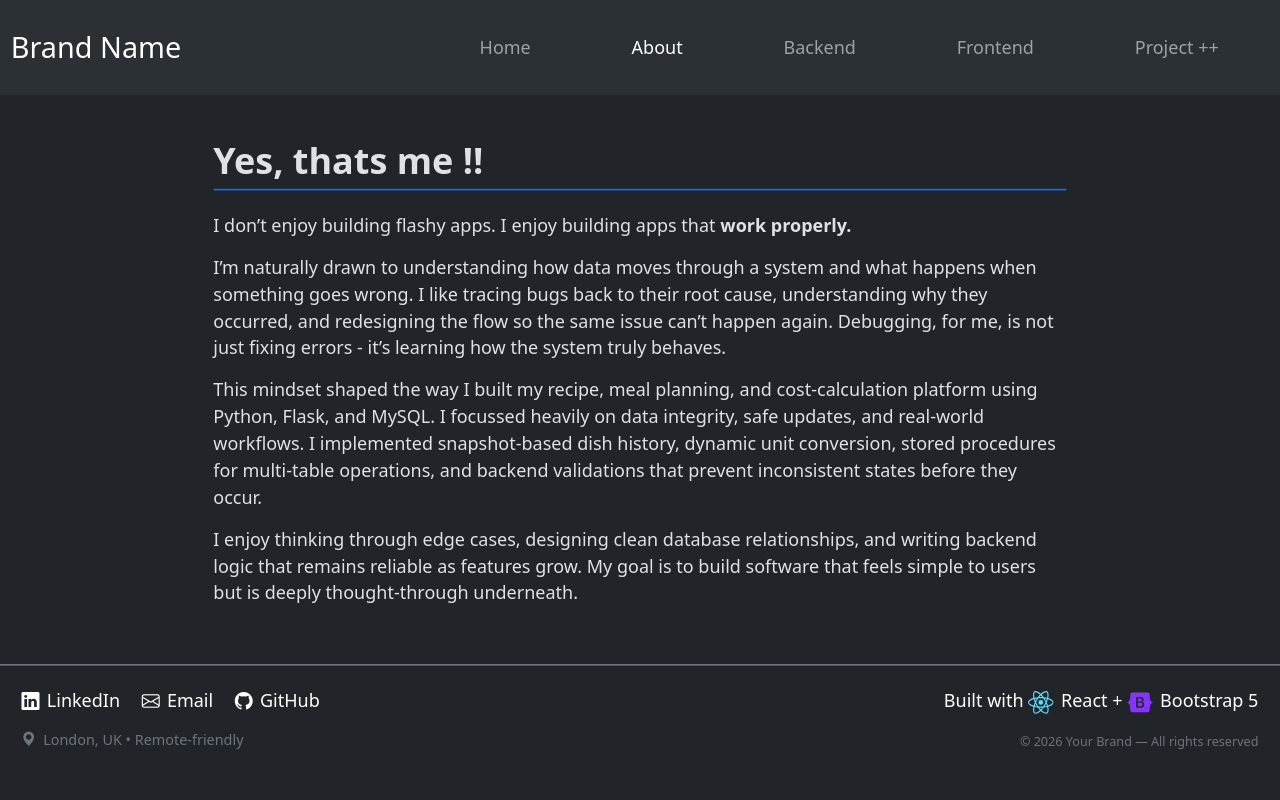
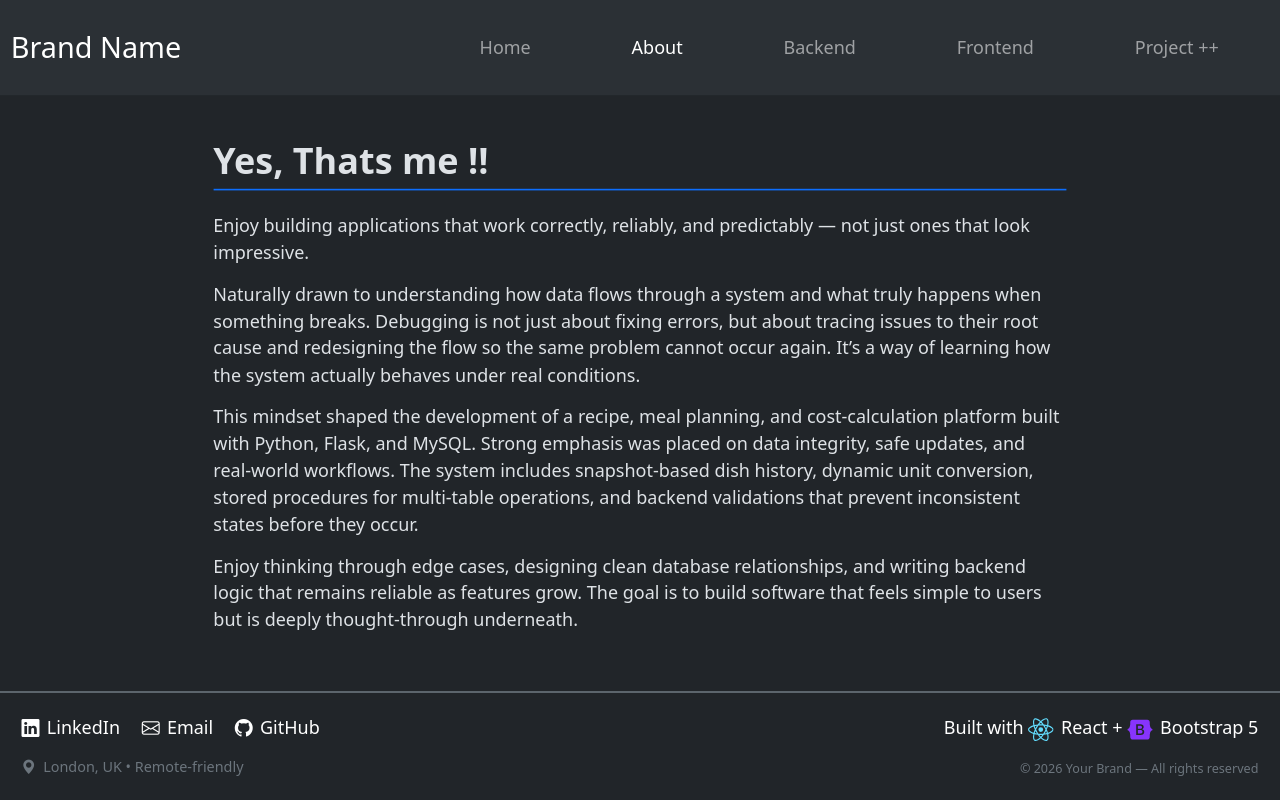
Before and after one commit to chiraggivan/react-portfolio, a React (Vite) app: page /react-portfolio/about in a window 1280 px wide. Built offline with nearby package versions, Linux system fonts and the light colour scheme.

Commit message:
made changes with respect to about me, and few css tweaks

```diff
--- a/src/App.css
+++ b/src/App.css
@@ -41,8 +41,8 @@ h1.name-heading,
   letter-spacing: -0.06em !important;
 }
 .icon-heading {
-  font-size: 5rem !important;
-  font-weight: 700 !important;
+  font-size: 3rem !important;
+  font-weight: 200 !important;
   line-height: 0.9 !important;
   color: #ea7602;
   letter-spacing: -0.06em !important;
@@ -156,6 +156,7 @@ html, body {
   margin: 0;
   padding: 0;
 }
+/* below css is to make the whole website to 80% zoom as in zoom out slightly */
 #root {                       /* or .app / main wrapper – the top-level React container */
   transform: scale(0.8);      /* 0.8 = 80% — try 0.82–0.85 if 0.8 feels too small */
   transform-origin: top left; /* keeps scaling from top-left corner */
--- a/src/components/stickyFooter.tsx
+++ b/src/components/stickyFooter.tsx
@@ -13,7 +13,7 @@ function StickyFooter({ children }: StickyFooterProps) {
       <div className="flex-grow-1">{children}</div>
       {/* Footer */}
       <footer className="d-flex flex-column flex-lg-row bg-dark text-white border-top border-2 border-secondary">
-        <div className="d-flex flex-column ms-4 me-auto mt-4 mb-lg-3">
+        <div className="d-flex flex-column ms-3 ms-lg-4 me-auto mt-4 mb-lg-3">
           {/* First row: Social links + icons */}
           <div className="d-flex flex-column flex-md-row justify-content-center justify-content-md-between align-items-center gap-4 mb-3">
             {/* You can wrap in me-auto if you want them pushed left on larger screens */}
--- a/src/pages/about.tsx
+++ b/src/pages/about.tsx
@@ -4,36 +4,37 @@ export default function About() {
       <div className="col-lg-2"></div>
       <div className="py-5 px-5 px-lg-0 col-lg-8">
         <h2 className="mb-4 border-bottom border-primary border-2 pb-2 fs-1">
-          Yes, thats me !!
+          Yes, Thats me !!
         </h2>
         <div
           className="fs-5"
           style={{ fontFamily: '"Cascadia Code", system-ui, sans-serif' }}
         >
           <p>
-            I don’t enjoy building flashy apps. I enjoy building apps that{" "}
-            <strong>work properly.</strong>
+            Enjoy building applications that work correctly, reliably, and
+            predictably — not just ones that look impressive.
           </p>
           <p>
-            I’m naturally drawn to understanding how data moves through a system
-            and what happens when something goes wrong. I like tracing bugs back
-            to their root cause, understanding why they occurred, and
-            redesigning the flow so the same issue can’t happen again.
-            Debugging, for me, is not just fixing errors - it’s learning how the
-            system truly behaves.
+            Naturally drawn to understanding how data flows through a system and
+            what truly happens when something breaks. Debugging is not just
+            about fixing errors, but about tracing issues to their root cause
+            and redesigning the flow so the same problem cannot occur again.
+            It’s a way of learning how the system actually behaves under real
+            conditions.
           </p>
           <p>
-            This mindset shaped the way I built my recipe, meal planning, and
-            cost-calculation platform using Python, Flask, and MySQL. I focussed
-            heavily on data integrity, safe updates, and real-world workflows. I
-            implemented snapshot-based dish history, dynamic unit conversion,
-            stored procedures for multi-table operations, and backend
-            validations that prevent inconsistent states before they occur.
+            This mindset shaped the development of a recipe, meal planning, and
+            cost-calculation platform built with Python, Flask, and MySQL.
+            Strong emphasis was placed on data integrity, safe updates, and
+            real-world workflows. The system includes snapshot-based dish
+            history, dynamic unit conversion, stored procedures for multi-table
+            operations, and backend validations that prevent inconsistent states
+            before they occur.
           </p>
           <p>
-            I enjoy thinking through edge cases, designing clean database
+            Enjoy thinking through edge cases, designing clean database
             relationships, and writing backend logic that remains reliable as
-            features grow. My goal is to build software that feels simple to
+            features grow. The goal is to build software that feels simple to
             users but is deeply thought-through underneath.
           </p>
         </div>
--- a/src/pages/backend.tsx
+++ b/src/pages/backend.tsx
@@ -44,7 +44,7 @@ export default function Backend() {
       <section className="py-5 bg-dark text-white">
         {/* Left column – What do I know */}
         <div className="d-flex flex-column flex-lg-row">
-          <div className="p-5 col-lg-8">
+          <div className="p-3 p-lg-5 col-lg-8">
             <h2 className="mb-4 border-bottom border-primary border-2 pb-2 fs-1">
               What do I Know ?
             </h2>
@@ -59,7 +59,7 @@ export default function Backend() {
           </div>
 
           {/* Right column – Coding skills */}
-          <div className="p-5 col-lg-4">
+          <div className="p-3 p-lg-5 col-lg-4">
             <h2 className="mb-4 fs-1 border-bottom border-primary border-2 pb-2">
               Coding skills
             </h2>
--- a/src/pages/projects.tsx
+++ b/src/pages/projects.tsx
@@ -10,15 +10,17 @@ const Projects = () => {
           <div className="card m-5 rounded-5 overflow-hidden">
             <div className="row g-0 ">
               <div className="col-lg-4">
-                <img
-                  src="/react-portfolio/images/cookbook-16-9.png"
-                  className="img-fluid rounded-start "
-                  alt="Cookbook Project"
-                />
+                <a href="https://github.com/chiraggivan/the-cookbook">
+                  <img
+                    src="/react-portfolio/images/cookbook-16-9.png"
+                    className="img-fluid rounded-start "
+                    alt="Cookbook Project"
+                  />
+                </a>
               </div>
               <div className="col-md-12 col-lg-8">
                 <div className="card-body">
-                  <h5 className="pb-2 card-title d-inline-block border-bottom border-primary border-2">
+                  <h5 className="pb-1 card-title d-inline-block border-bottom border-primary border-2">
                     The Cookbook
                   </h5>
                   <p className="card-text">
@@ -42,11 +44,11 @@ const Projects = () => {
           </div>
 
           {/* addition skills */}
-          <div className="m-5 d-flex">
+          <div className="m-2 d-flex">
             <div className="px-5">
               <GiWhiteBook className="icon-heading" />
             </div>
-            <div className="pb-2 icon-heading d-inline-element border-bottom border-5 border-primary text-white">
+            <div className="pb-1 fs-3 d-inline-element border-bottom border-5 border-primary text-white">
               Additional Skills
             </div>
           </div>
@@ -73,6 +75,12 @@ const Projects = () => {
                     reliable operations, and strategic decision-making for
                     business growth.
                   </p>
+                  <p className="card-text px-md-2 px-lg- px-xl-5 my-3 fs-4">
+                    <small className="text-body-secondary">
+                      Click below image to visit Data Engineer/ Data Analyst
+                      Portfolio
+                    </small>
+                  </p>
                 </div>
               </div>
               <div className="">
```
